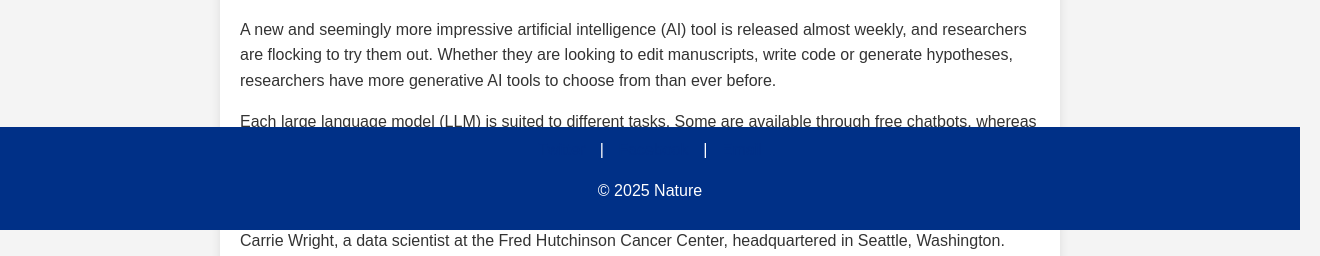
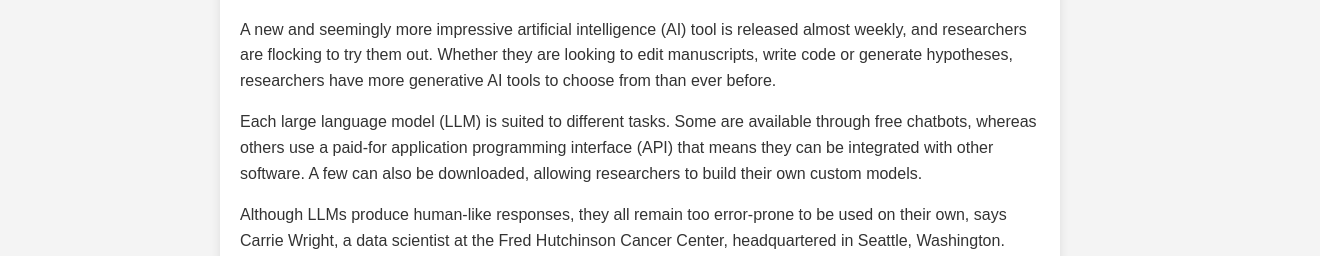
Before and after one commit to yingzhx/yingzhx.github.io, a plain HTML site: page index.html in a window 1280 px wide. Shown: the part 570-826 px from the top of the page, 1320 px wide, since content can reach past the window. Drawn offline with Linux system fonts and the light colour scheme.

Commit message:
Update index.html

```diff
--- a/index.html
+++ b/index.html
@@ -10,6 +10,7 @@
             line-height: 1.6;
             margin: 0;
             padding: 0;
+            padding-bottom: 120px; /* Increased to ensure footer doesn’t overlap content */
             background-color: #f4f4f4;
             color: #333;
         }
@@ -55,12 +56,14 @@
         }
         footer {
             text-align: center;
-            padding: 10px;
+            padding: 20px; /* Kept padding for footer content */
             background-color: #003087;
             color: white;
-            position: fixed;
-            bottom: 0;
             width: 100%;
+        }
+        footer a {
+            color: white;
+            text-decoration: underline;
         }
     </style>
 </head>
@@ -68,7 +71,7 @@
     <header>
         <h1>What are the best AI tools for research? Nature’s guide</h1>
         <p>By Elizabeth Gibney | 17 February 2025</p>
-        <p>Zhengxin Ying</p>
+         <p>Zhengxin Ying</p>
     </header>
 
     <div class="container">
@@ -96,21 +99,7 @@
         <p>Claude 3.5 Sonnet, by Anthropic, is praised for coding and interpreting visuals. It retains technical meaning in writing, making it great for grant proposals and code annotations.</p>
 
         <h2>Olmo (the really open one)</h2>
-        <p>OLMo 2 is fully open-source,
-
-
-
-
-
-
-
-            offering transparency into training data and code. It’s ideal for studying bias and improving efficiency, though it requires some expertise to use.
-
-
-
-
-
-        </p>
+        <p>OLMo 2 is fully open-source, offering transparency into training data and code. It’s ideal for studying bias and improving efficiency, though it requires some expertise to use.</p>
     </div>
 
     <footer>
```
